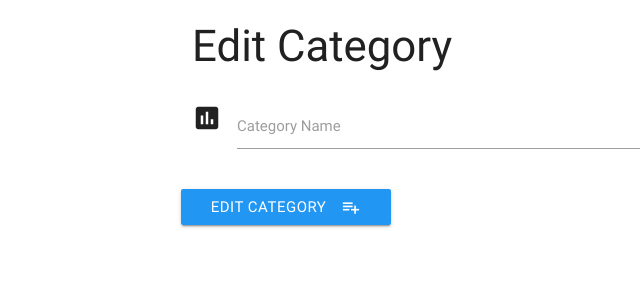
After one commit to dof-bull/ci_milestone_project_3_rimworld_mod_locker, a Flask app: template templates/editcategory.html in a window 1280 px wide. The commit adds this page. Shown: the top 300 px of the page, without its empty margins (0-640 px from the left). Run offline with Flask 2, Linux system fonts and the light colour scheme; the template is opened without the code that fills it, so the values that code supplies are empty; some libraries are stand-ins or nearby versions.

Commit message:
categories.html added and categories functionally update when edited

```diff
--- a/app.py
+++ b/app.py
@@ -4,7 +4,7 @@ from flask_pymongo import PyMongo
 from bson.objectid import ObjectId
 from os import path
 if path.exists("env.py"):
-  import env
+    import env
 
 app = Flask(__name__)
 
@@ -14,15 +14,23 @@ app.config["MONGO_URI"] = os.getenv('MONGO_URI', 'mongodb://localhost')
 mongo = PyMongo(app)
 
 
+# Main Mod Page
+
+
 @app.route('/')
 @app.route('/get_mods')
 def get_mods():
     return render_template("mods.html", mods=mongo.db.mods.find())
 
 
+# Add Mod
+
+
 @app.route('/add_mod')
 def add_mod():
-    return render_template('addmod.html', categories=mongo.db.categories.find())
+    return render_template(
+        'addmod.html', categories=mongo.db.categories.find()
+        )
 
 
 @app.route('/insert_mod', methods=['POST'])
@@ -32,18 +40,22 @@ def insert_mod():
     return redirect(url_for('get_mods'))
 
 
+# Edit Mod
+
+
 @app.route('/edit_mod/<mod_id>')
 def edit_mod(mod_id):
     the_mod = mongo.db.mods.find_one({"_id": ObjectId(mod_id)})
     all_categories = mongo.db.categories.find()
-    return render_template('editmod.html', mod=the_mod, categories=all_categories)
+    return render_template(
+        'editmod.html', mod=the_mod, categories=all_categories
+        )
 
 
 @app.route('/update_mod/<mod_id>', methods=["POST"])
 def update_mod(mod_id):
     mods = mongo.db.mods
-    mods.update({'_id': ObjectId(mod_id)},
-                 {
+    mods.update({'_id': ObjectId(mod_id)}, {
         'mod_name': request.form.get('mod_name'),
         'category_name': request.form.get('category_name'),
         'mod_description': request.form.get('mod_description'),
@@ -53,12 +65,42 @@ def update_mod(mod_id):
     return redirect(url_for('get_mods'))
 
 
+# Delete Mod
+
+
 @app.route('/delete_mod/<mod_id>')
 def delete_mod(mod_id):
     mongo.db.mods.remove({'_id': ObjectId(mod_id)})
     return redirect(url_for('get_mods'))
 
 
+# Categories Page
+
+
+@app.route('/get_categories')
+def get_categories():
+    return render_template('categories.html',
+                           categories=mongo.db.categories.find())
+
+
+# Edit Category
+
+
+@app.route('/edit_category/<category_id>')
+def edit_category(category_id):
+    return render_template('editcategory.html',
+                           category=mongo.db.categories.find_one(
+                               {'_id': ObjectId(category_id)}))
+
+
+@app.route('/update_category/<category_id>', methods=['POST'])
+def update_category(category_id):
+    mongo.db.categories.update(
+        {'_id': ObjectId(category_id)},
+        {'category_name': request.form.get('category_name')})
+    return redirect(url_for('get_categories'))
+
+
 if __name__ == '__main__':
     app.run(host=os.environ.get('IP'),
             port=int(os.environ.get('PORT')),
--- a/templates/base.html
+++ b/templates/base.html
@@ -1,6 +1,7 @@
 <!DOCTYPE html>
 <html lang="en">
     <head>
+
 		<!-- Meta Data -->
 		<meta charset="UTF-8">
 		<meta name="viewport" content="width=device-width, initial-scale=1.0">
@@ -21,6 +22,7 @@
         <div class="container">
             {% block content %}{% endblock %}
 		</div>
+
         <!-- jQuery Link -->
         <script src="https://cdnjs.cloudflare.com/ajax/libs/jquery/3.5.1/jquery.js"></script>
 
--- /dev/null
+++ b/templates/editcategory.html
@@ -0,0 +1,25 @@
+{% extends 'base.html'%}{% block content %}
+
+<h3>Edit Category</h3>
+<div class="row">
+	<form action="{{ url_for('update_category', category_id=category._id) }}" method="POST" class="col s12">
+		<div class="row">
+
+			<!-- Category Name -->
+			<div class="input-field col s12">
+				<i class="material-icons prefix">poll</i>
+				<input id="category_name" name="category_name" type="text" class="validate" value="{{category.category_name}}">
+				<label for="category_name">Category Name</label>
+			</div>
+		</div>
+		<div class="row">
+
+			<!-- Edit Category Button -->
+			<button class="btn waves-effect waves-light blue" type="submit" name="action">Edit Category
+			    <i class="material-icons right">playlist_add</i>
+			</button>
+		</div>
+	</form>
+</div>
+
+{% endblock %}
```
Also changed, not shown: templates/addmod.html (+9 -2 lines), templates/categories.html (added, +27 -0 lines), templates/editmod.html (+9 -2 lines), templates/mods.html (+12 -1 lines).
